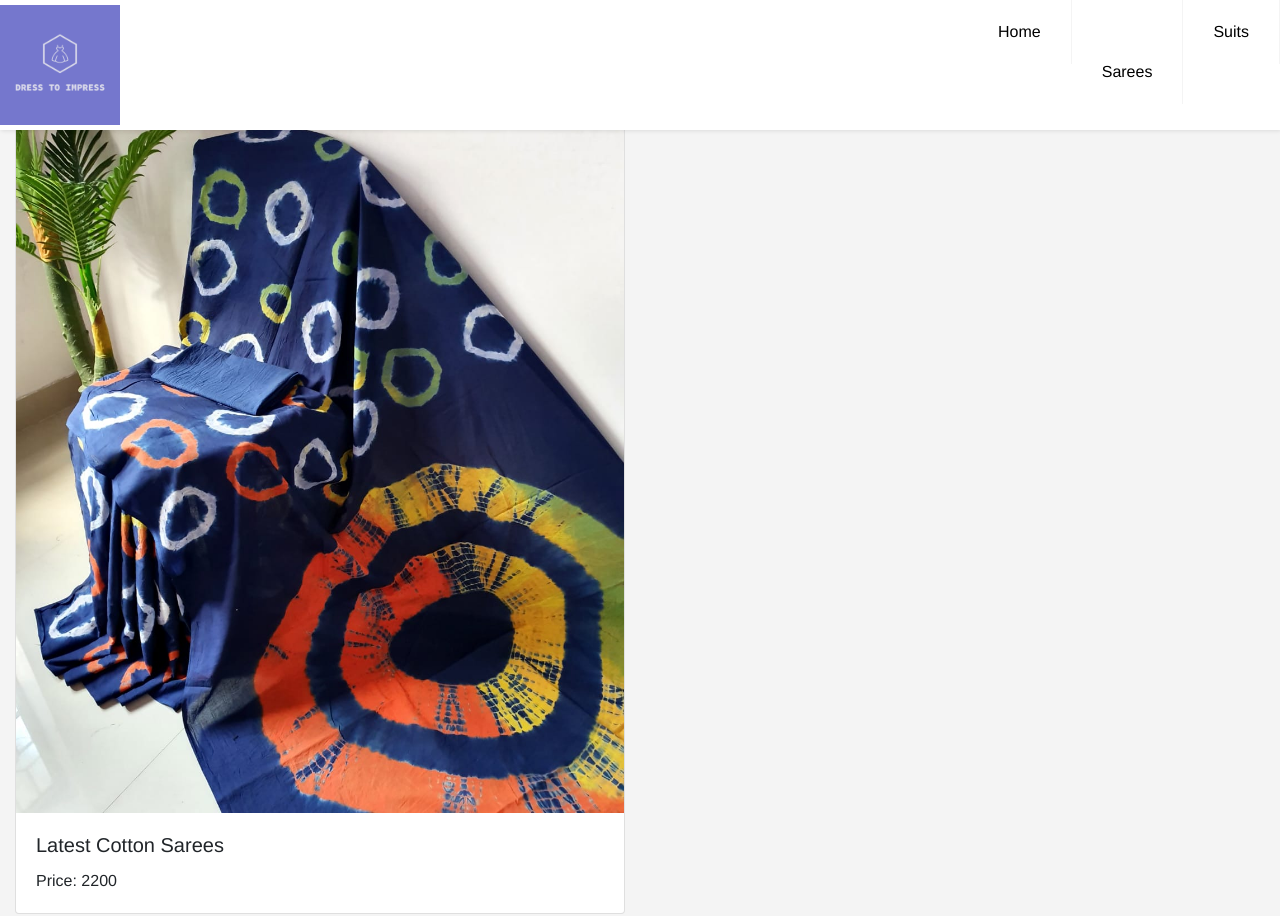
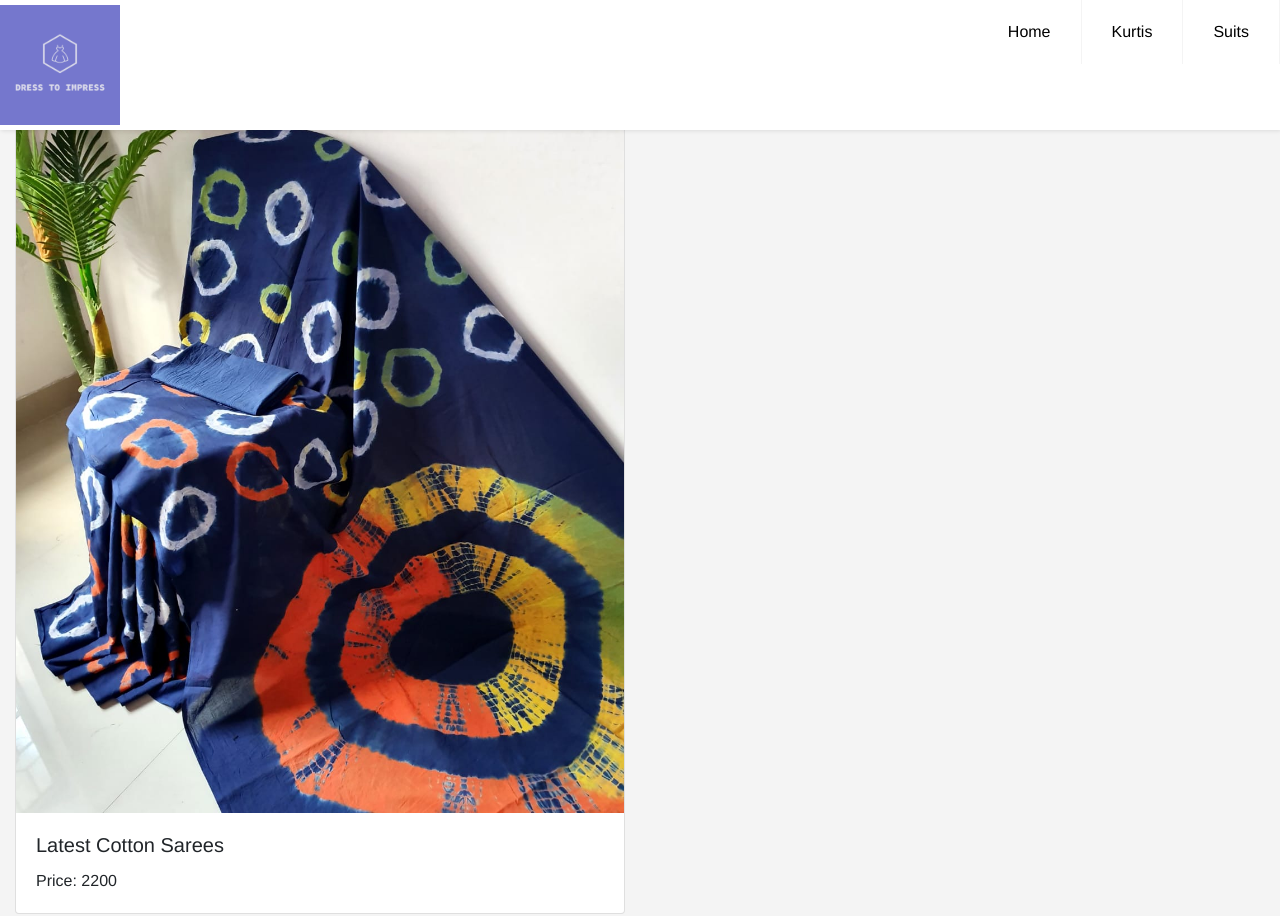
Before and after one commit to Mona-ux/dresstoimpress, a plain HTML site: page sarees.html in a window 1280 px wide. Shown: the top 916 px of the page. Drawn offline with nearby package versions, Linux system fonts and the light colour scheme.

Commit message:
Add files via upload

```diff
--- a/sarees.html
+++ b/sarees.html
@@ -176,9 +176,8 @@ a {
   <label class="menu-icon" for="menu-btn"><span class="navicon"></span></label>
   <ul class="menu">
     <li><a href="index.html">Home</a></li>
-    <li><a href="kurti.html>Kurtis</a></li>
-    <li><a href="sarees.html">Sarees</a></li>
-    <li><a href="suits.html">Suits</a></li>
+    <li><a href="kurti.html">Kurtis</a></li>
+  <li><a href="suits.html">Suits</a></li>
   </ul>
 </header>
 <br><br><br><br>
```
Also changed, not shown: kurti.html (+1 -1 lines), suits.html (+2 -2 lines).
